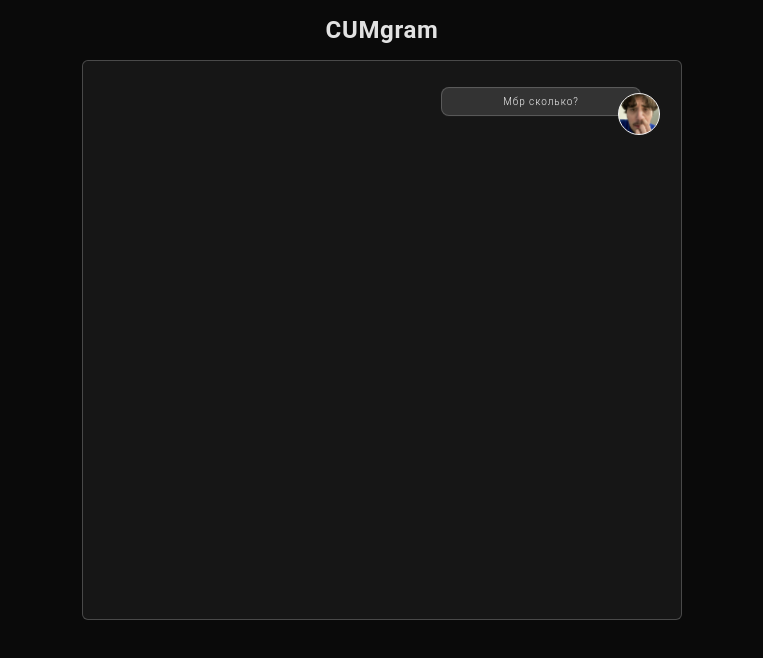
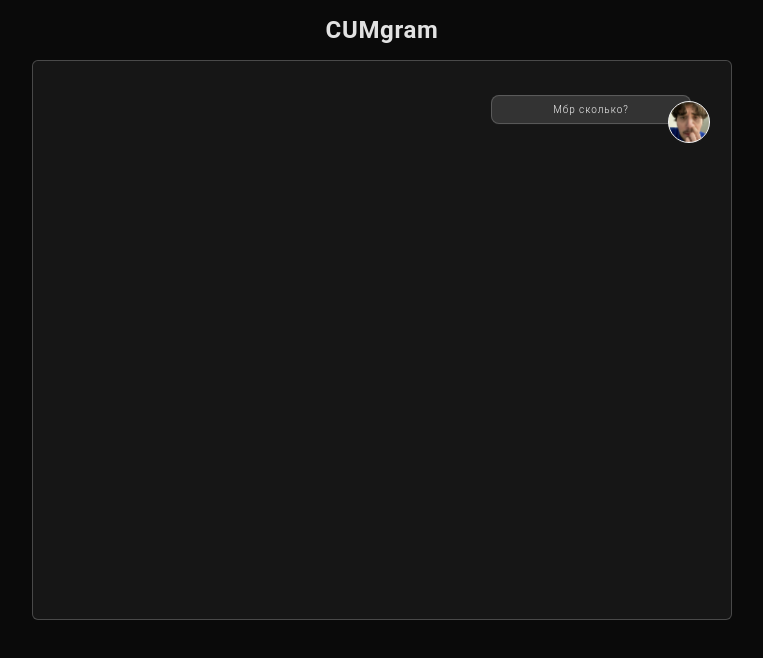
Before and after one commit to FBernardeschi/mbr, a plain HTML site: page index.html in a window 1280 px wide. Shown: the whole page, without its empty margins (226-989 px from the left). Drawn offline with Linux system fonts and the light colour scheme.

Commit message:
fix style v.4

```diff
--- a/css/style.css
+++ b/css/style.css
@@ -16,6 +16,7 @@ body {
 .container {
     max-width: 1200px;
     text-align: center;
+    box-sizing: border-box;
 }
 
 h1 {
@@ -27,13 +28,13 @@ h1 {
 .wrapper {
     box-sizing: border-box;
     position: relative;
-    padding: 1rem 2.5rem 2.5rem;
+    padding: 1.5rem 2.5rem 2.5rem;
     margin: 0 auto;
-    width: 100vw;
+    width: 95vw;
     height: 70vh;
     overflow: overlay;
     min-width: 320px;
-    max-width: 600px;
+    max-width: 700px;
     border: 1px solid rgba(150, 150, 150, .4);
     border-radius: 6px;
     background-color:rgba(40, 40, 40, .4);
```
